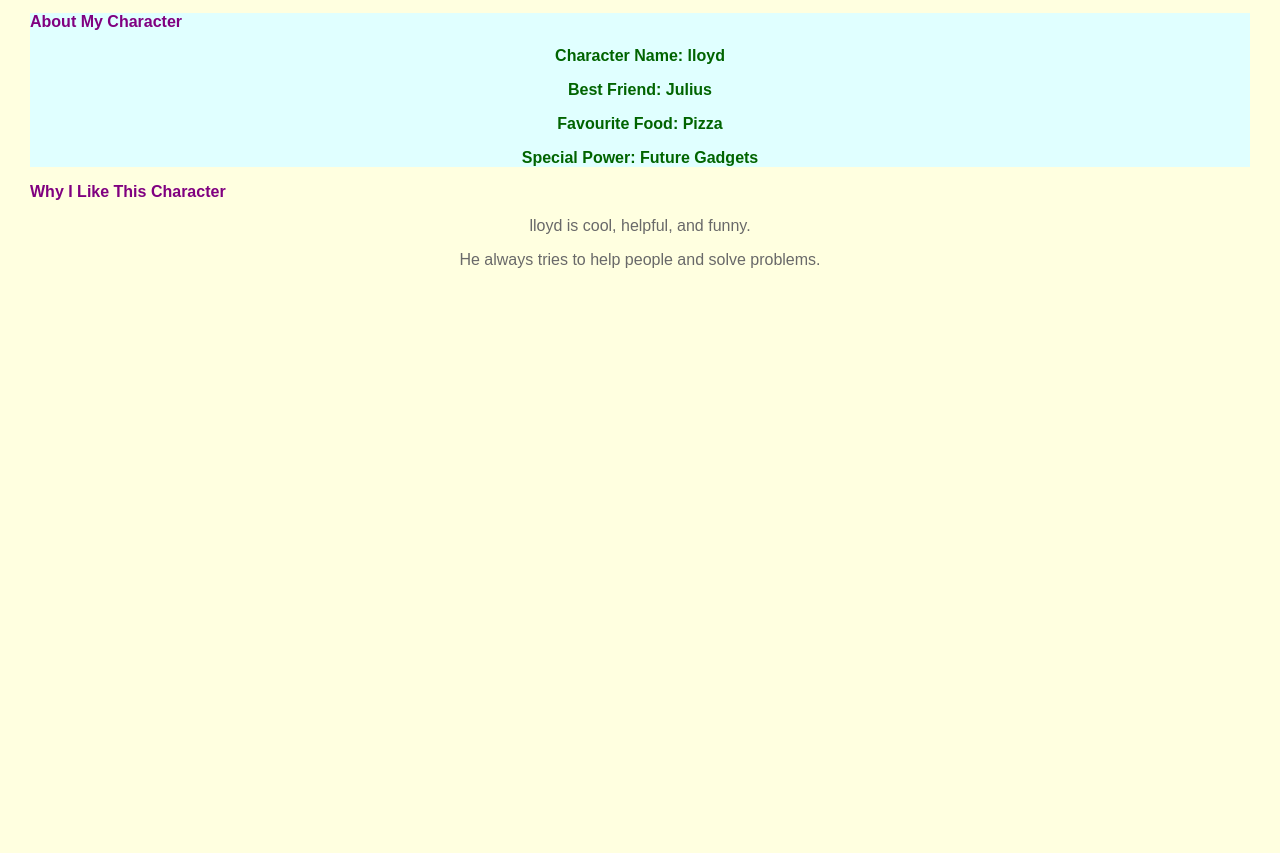
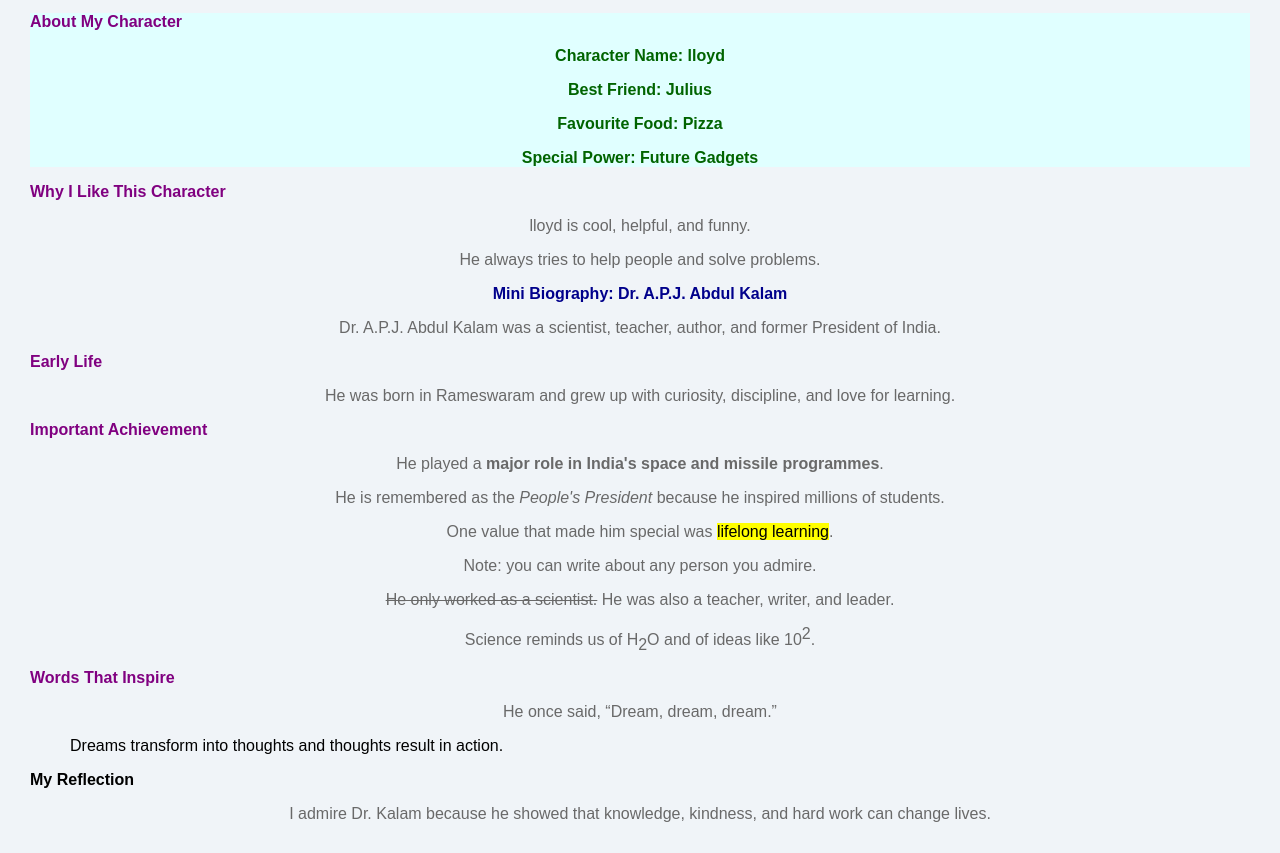
Before and after one commit to YusufKhan67/html-and-CSS, a plain HTML site: page homework.html in a window 1280 px wide. Shown: the part 2525-3378 px from the top of the page. Before the commit the page ends 2824 px from the top, so only its background shows below. Drawn offline with Linux system fonts and the light colour scheme.

Commit message:
create a new file

```diff
--- a/homework.html
+++ b/homework.html
@@ -302,9 +302,7 @@
     }
 
     /* Element Selectors */
-    body {
-      background-color: lightyellow;
-    }
+
 
     h1 {
       color: darkblue;
@@ -355,6 +353,32 @@
   <p>lloyd is cool, helpful, and funny.</p>
   <p>He always tries to help people and solve problems.</p>
 
+<h1>Mini Biography: Dr. A.P.J. Abdul Kalam</h1>
+
+<!-- PART 1: headings and paragraphs -->
+<p>Dr. A.P.J. Abdul Kalam was a scientist, teacher, author, and former President of India.</p>
+
+<h2>Early Life</h2>
+<p>He was born in Rameswaram and grew up with curiosity, discipline, and love for learning.</p>
+
+<h2>Important Achievement</h2>
+<!-- PART 2: bold, italic, highlight, small -->
+<p>He played a <strong>major role in India's space and missile programmes</strong>.</p>
+<p>He is remembered as the <em>People's President</em> because he inspired millions of students.</p>
+<p>One value that made him special was <mark>lifelong learning</mark>.</p>
+<p><small>Note: you can write about any person you admire.</small></p>
+
+<!-- PART 3: deleted text, subscript, superscript -->
+<p><del>He only worked as a scientist.</del> He was also a teacher, writer, and leader.</p>
+<p>Science reminds us of H<sub>2</sub>O and of ideas like 10<sup>2</sup>.</p>
+
+<h2>Words That Inspire</h2>
+<!-- PART 4: quotes -->
+<p>He once said, <q>Dream, dream, dream.</q></p>
+<blockquote>Dreams transform into thoughts and thoughts result in action.</blockquote>
+
+<h3>My Reflection</h3>
+<p>I admire Dr. Kalam because he showed that knowledge, kindness, and hard work can change lives.</p>
 
 
 
```
Also changed, not shown: spacepage.html (added).
